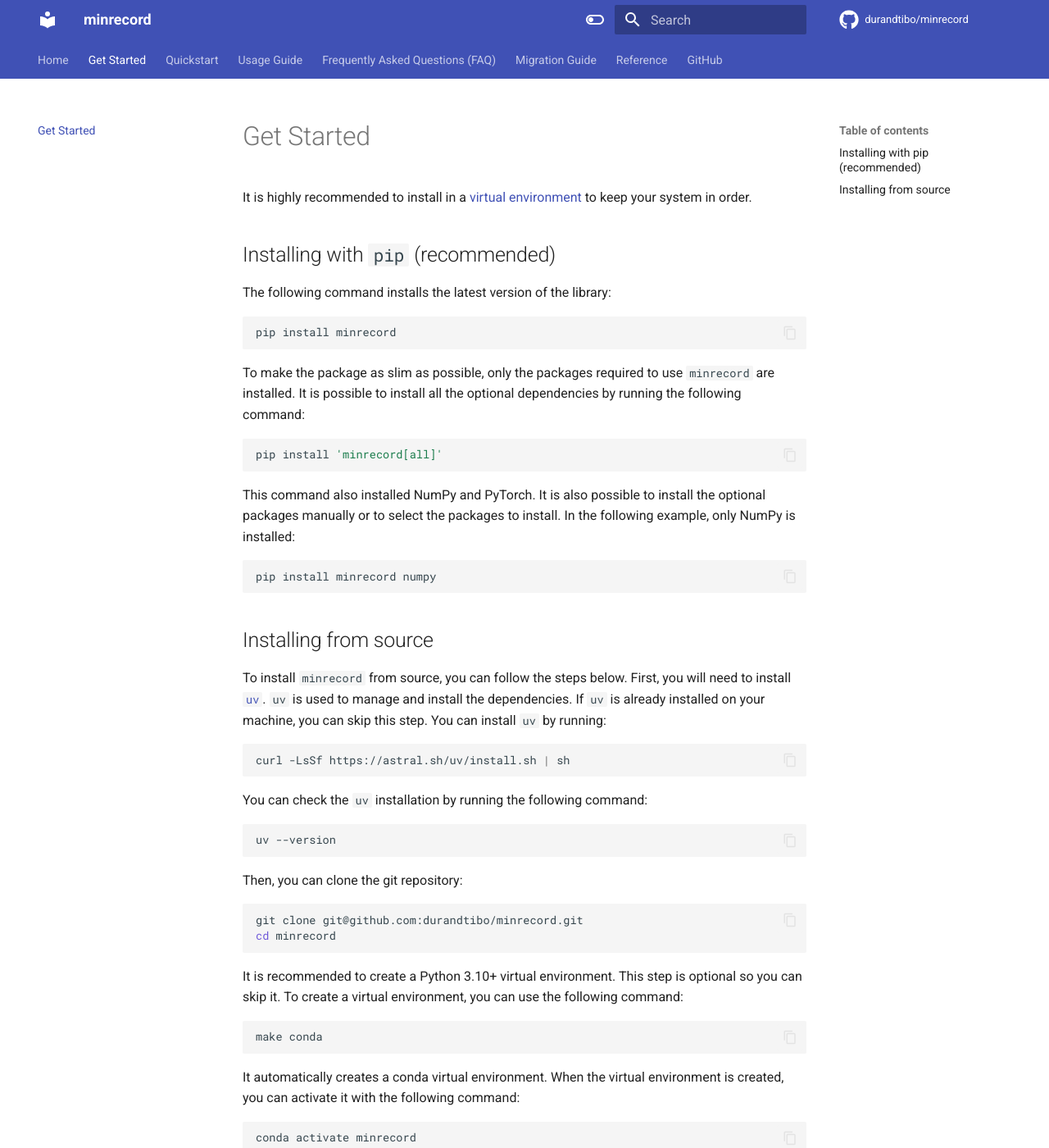
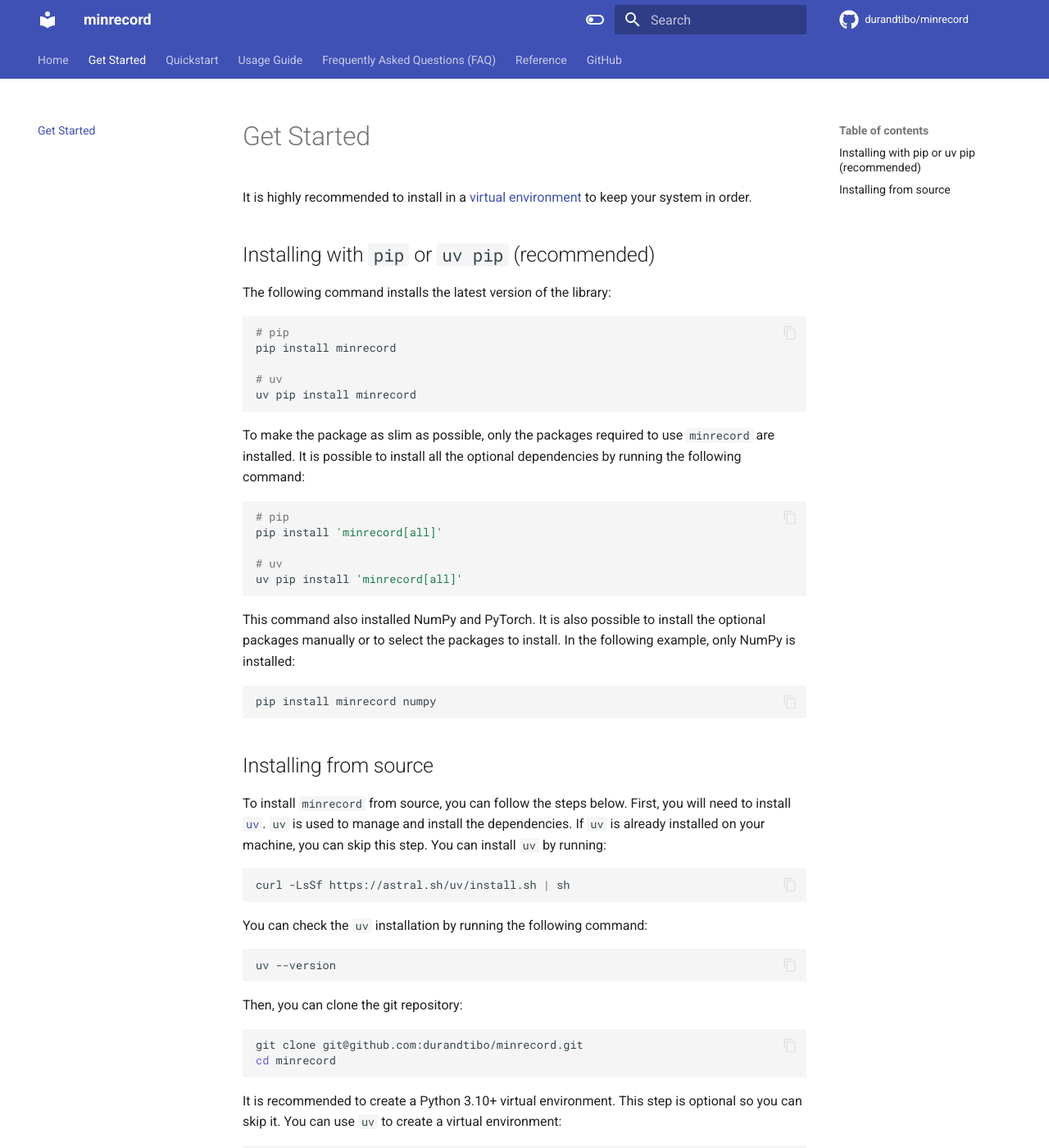
Before and after one commit to durandtibo/minrecord, an MkDocs documentation site: the page built from docs/docs/get_started.md, in a window 1280 px wide and 1400 px high. Shown: the whole window at 82% size. Built offline with MkDocs 1.6.1 and Material for MkDocs 9.7.7, drawn with Linux system fonts in a browser that asks for light colours; comment, search, counter and statistics services are not loaded; the version menu is left out; some of the changed text lies outside the part shown.

Commit message:
Update docs

````diff
--- a/docs/docs/get_started.md
+++ b/docs/docs/get_started.md
@@ -4,19 +4,27 @@ It is highly recommended to install in
 a [virtual environment](https://packaging.python.org/guides/installing-using-pip-and-virtual-environments/)
 to keep your system in order.
 
-## Installing with `pip` (recommended)
+## Installing with `pip` or `uv pip` (recommended)
 
 The following command installs the latest version of the library:
 
 ```shell
+# pip
 pip install minrecord
+
+# uv
+uv pip install minrecord
 ```
 
 To make the package as slim as possible, only the packages required to use `minrecord` are installed.
 It is possible to install all the optional dependencies by running the following command:
 
 ```shell
+# pip
 pip install 'minrecord[all]'
+
+# uv
+uv pip install 'minrecord[all]'
 ```
 
 This command also installed NumPy and PyTorch.
@@ -52,32 +60,19 @@ cd minrecord
 ```
 
 It is recommended to create a Python 3.10+ virtual environment. This step is optional so you
-can skip it. To create a virtual environment, you can use the following command:
-
-```shell
-make conda
-```
-
-It automatically creates a conda virtual environment. When the virtual environment is created, you
-can activate it with the following command:
-
-```shell
-conda activate minrecord
-```
-
-Alternatively, you can use `uv` to create a virtual environment:
+can skip it. You can use `uv` to create a virtual environment:
 
 ```shell
 make setup-venv
 source .venv/bin/activate
 ```
 
-This example uses `conda` or `uv` to create a virtual environment, but you can use other tools or
+This example uses `uv` to create a virtual environment, but you can use other tools or
 configurations. Then, you should install the required package to use `minrecord` with the following
 command:
 
 ```shell
-make install
+inv install
 ```
 
 This command will install all the required packages. You can also use this command to update the
@@ -85,5 +80,5 @@ required packages. This command will check if there is a more recent package ava
 install it. Finally, you can test the installation with the following command:
 
 ```shell
-make unit-test-cov
+inv unit-test --cov
 ```
--- a/docs/mkdocs.yml
+++ b/docs/mkdocs.yml
@@ -27,7 +27,6 @@ nav:
   - quickstart.md
   - usage_guide.md
   - faq.md
-  - migration_guide.md
   - Reference:
       - minrecord: refs/root.md
       - minrecord.base: refs/base.md
````
Also changed, not shown: docs/docs/migration_guide.md (deleted, +0 -122 lines), CHANGELOG.md (deleted).
